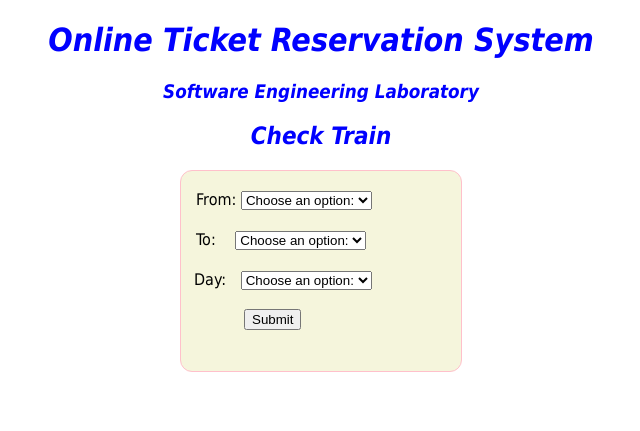
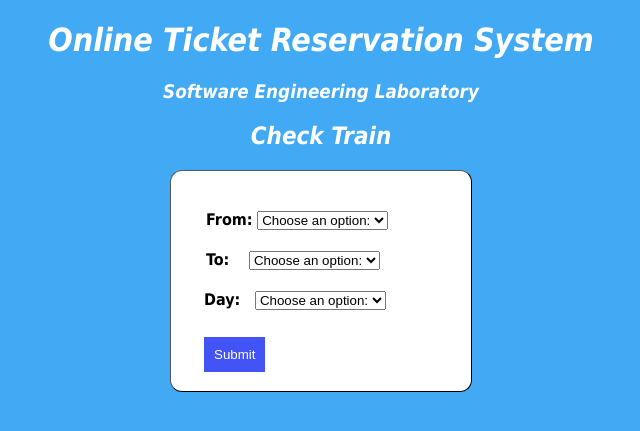
Before and after one commit to Harepitlord/Online_Ticket_System, a PHP site: page /chktrain.php in a window 1280 px wide. Shown: the top 431 px of the page, without its empty margins (319-959 px from the left). Run offline with PHP 8.4, Linux system fonts and the light colour scheme; data that the repository does not hold is empty.

Commit message:
change of colours

```diff
--- a/webpage/Signup.php
+++ b/webpage/Signup.php
@@ -43,11 +43,11 @@ if(isset($_POST['uname']) && isset($_POST['email']) && isset($_POST['psw'])) {
   <form method="post">
   <div id="form_page">
     <div id="form_body">
-      <label for="uname"><b>Username</b></label>
+      <label for="uname"><b>Username </b></label>
       <input type="text" placeholder="Enter Username" name="uname" required><br>
-      <label for="email"><b>Email</b></label>
+      <label for="email"><b>Email   </b></label>
       <input type="email" placeholder-"Enter Email ID" name="email" required><br>
-      <label for="psw"><b>Password</b></label>
+      <label for="psw"><b>Password   </b></label>
       <input type="password" placeholder="Enter Password" name="psw" required><br>
       <label for="rpsw"><b>Re-enter Password</b></label>
       <input type="password" placeholder="Enter Password" name="rpsw" required><br>
--- a/webpage/chktrain.php
+++ b/webpage/chktrain.php
@@ -7,14 +7,14 @@
     <script src="myscript.js"></script>
 </head>
 <body>
-  <div style=" margin: auto; ">
-    <h1 id="he1"> Online Ticket Reservation System<br></h1>
-    <h3 id="he1">Software Engineering Laboratory <br></h3>
-    <h2 id="he1"> Check Train</h2>
+  <div style=" margin: auto;">
+    <h1 id="he1"style="color:white"> Online Ticket Reservation System<br></h1>
+    <h3 id="he1"style="color:white">Software Engineering Laboratory <br></h3>
+    <h2 id="he1"style="color:white"> Check Train</h2>
   </div>
   <form id="form_body" action="/train.php" style="height:200px;width:280px;margin:auto;"method="POST">
     <div  style=" height:40px;margin-left:15px;"><br>
-      <label for ="From:">From:</label>
+      <label for ="From:"><b>From:</b></label>
         <?php
           require_once "sqlconnect.php";
           $sql = "SELECT * FROM station";
@@ -32,7 +32,7 @@
         ?>
     </div><br>
     <div  style="height:40px;margin-left:15px;">
-      <label for = 'To:'> To:</label>
+      <label for = 'To:'><b> To:</b></label>
       <?php
         echo "<select name='tost'style='margin-left:15px;'>\n";
         echo "<option value='0'>Choose an option:</option>";
@@ -47,7 +47,7 @@
       ?>
     </div>
     <div style="height:40px;margin-left:13px;">
-      <label for='Day:'>Day:</label>
+      <label for='Day:'><b>Day:</b></label>
       <?php
       $sql = "SELECT * FROM day";
       $stmt = $pdo->prepare($sql);
@@ -63,7 +63,7 @@
       echo "</select>";
       ?>
     <br><br>
-    <input type='submit' value='Submit'style="margin-left:50px"/>
+    <button type="submit">Submit</button><br>
   </div>
   </form>
 </body>
--- a/webpage/mystyles.css
+++ b/webpage/mystyles.css
@@ -1,7 +1,7 @@
 #he1
 {
     text-align: center;
-    color:Blue;
+    color: black;
     font-family: Tahoma;
     font-style: italic;
     font-weight: bold;
@@ -9,13 +9,13 @@
 }
 
 button {
-  background-color: #4CAF50;
+  background-color: #4254f5;
   color: white;
-  padding: 14px 20px;
+  padding: 10px 10px;
   margin: 8px 0;
   border: none;
   cursor: pointer;
-  width: 100%;
+  width: auto;
   margin-right: 50px;
 }
 
@@ -37,11 +37,16 @@ button {
     border-radius: 12px;
     height: 330px;
     width: 450px;
-    background-color: beige;
-    border: 1px solid pink;
+    background-color: white;
+    border: 1px outset black;
     margin: auto;
     margin-top: 12px;
     margin-left: 20px;
+    padding-left: 20px;
+    padding-top: 20px;
+    align-items: center;
+    position: relative;
+
 }
 
 button:hover {
@@ -50,10 +55,14 @@ button:hover {
 
 #options
 {
+  background-color: white;
+  border: 1px outset black;
   align-items: center;
   position: relative;
-  left:600px;
-  top:20px;
+  margin: auto;
+  height: 300px;
+  width: 550px;
+  border-radius: 12px;
 }
 
 
@@ -70,6 +79,7 @@ button:hover {
 
 body {
   font-family: tahoma,sans-serif;
+  background-color: #42aaf5;
 
 }
 
--- a/webpage/train.php
+++ b/webpage/train.php
@@ -14,6 +14,7 @@ function convertInt(&$rw,$c) {
   <link rel="stylesheet" href="mystyles.css"/>
 </head>
 <body>
+  <div id="options" style="top:100px;width:600px;height:400px;">
   <h1 id="he1">Online Ticket Reservation System</h1>
   <h2 id="he1"> The search result for your specifications:</h2><br><br>
   <?php
@@ -64,5 +65,6 @@ function convertInt(&$rw,$c) {
       header('Location: index.html');
     }
   ?>
+</div>
 </body>
 </html>
```
Also changed, not shown: webpage/index.html (+7 -5 lines), webpage/login.php (+4 -11 lines).
